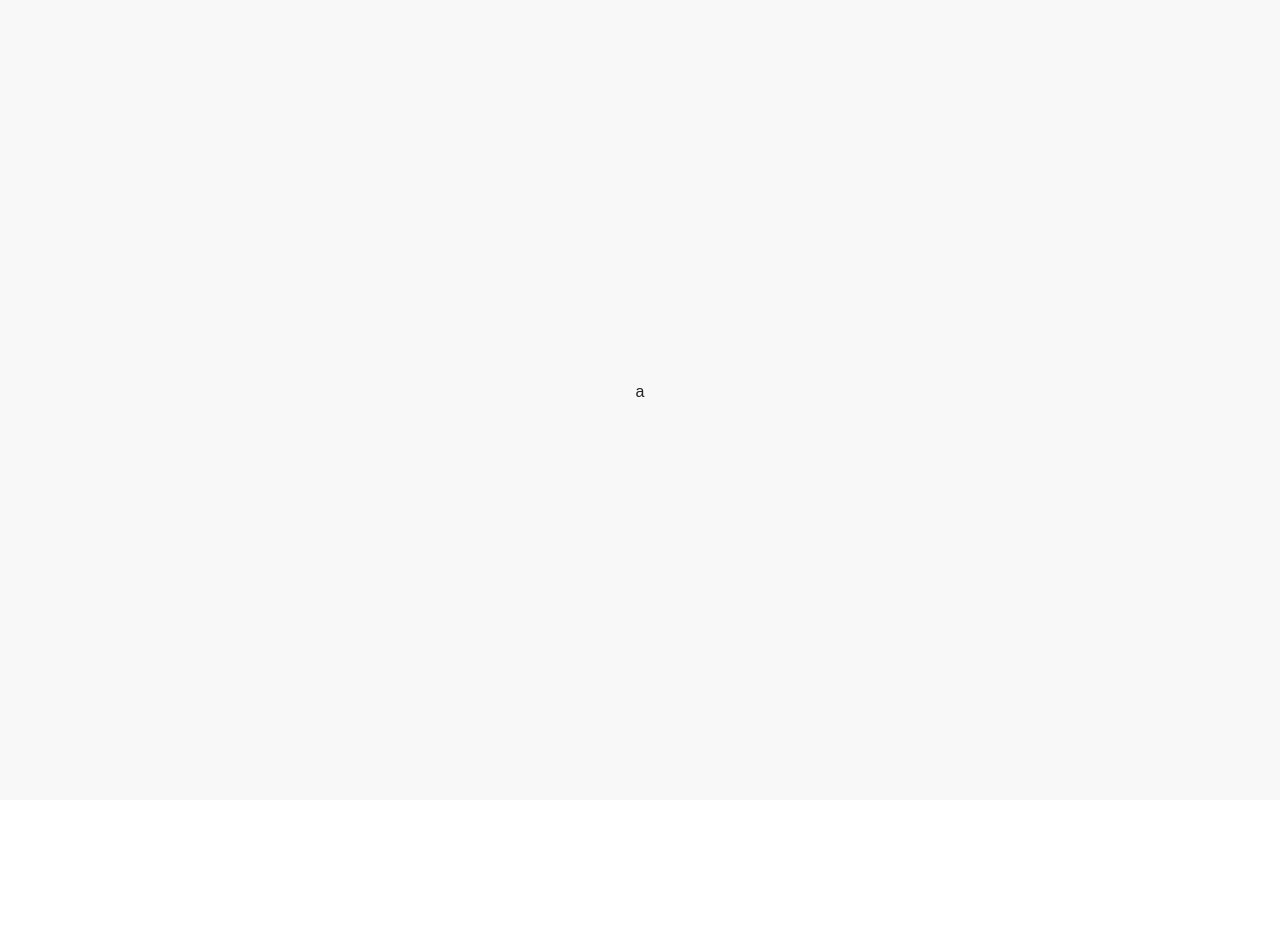
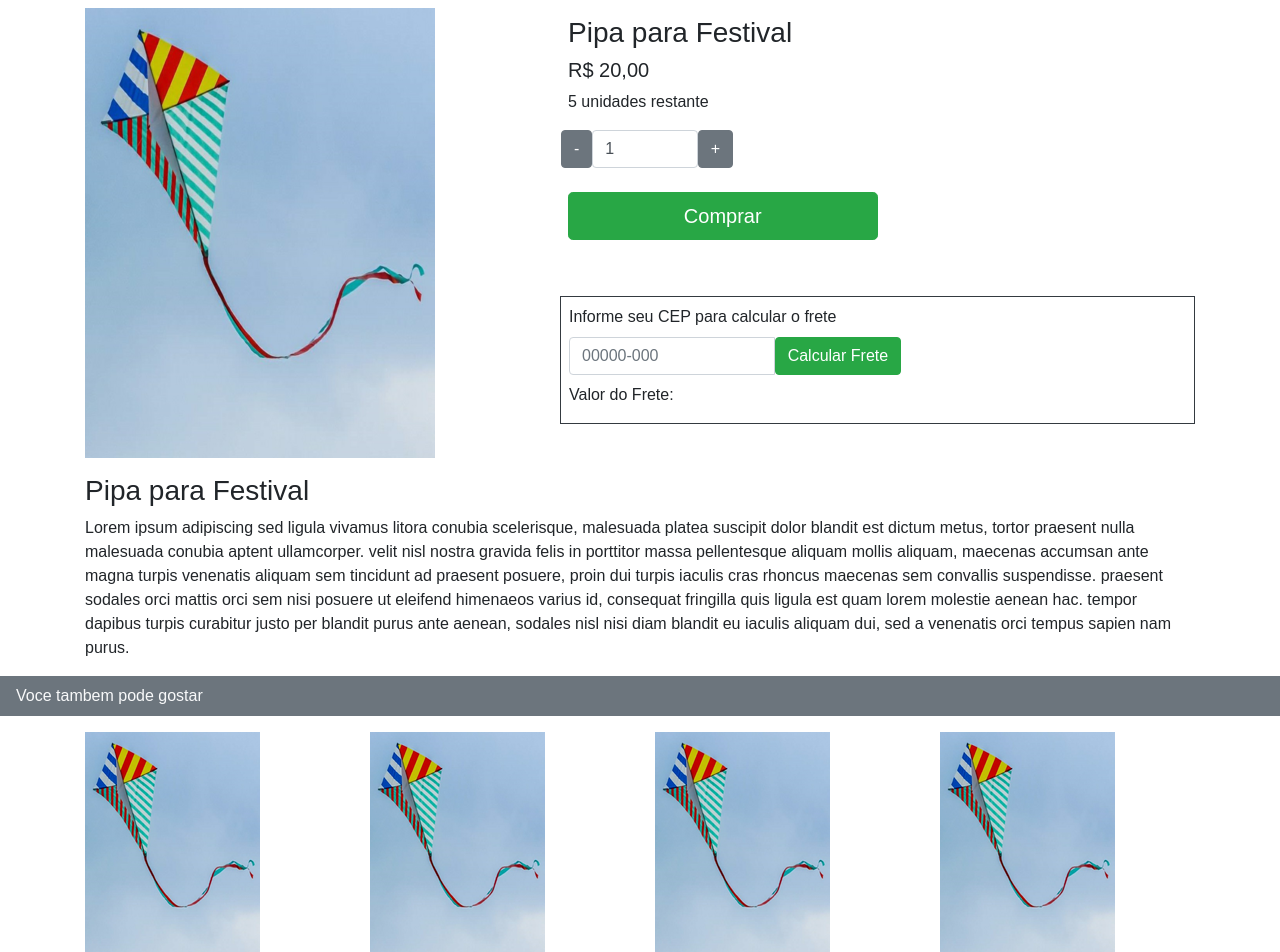
Before and after one commit to milvusartis/ecommerce-de-pipas, a React (Create React App) app in the folder prodcompleto/: page / in a window 1280 px wide. Shown: the top 952 px of the page. Before the commit the page ends 800 px from the top, so only its background shows below. Built offline with nearby package versions, Linux system fonts and the light colour scheme.

Commit message:
o soma e subtrai esta funcionando,falta arruma as validacoes do cep e depois fazer o consumo da api de cep

```diff
--- a/prodcompleto/public/index.html
+++ b/prodcompleto/public/index.html
@@ -9,35 +9,10 @@
       name="description"
       content="Web site created using create-react-app"
     />
-    <link rel="apple-touch-icon" href="%PUBLIC_URL%/logo192.png" />
-    <!--
-      manifest.json provides metadata used when your web app is installed on a
-      user's mobile device or desktop. See https://developers.google.com/web/fundamentals/web-app-manifest/
-    -->
-    <link rel="manifest" href="%PUBLIC_URL%/manifest.json" />
-    <!--
-      Notice the use of %PUBLIC_URL% in the tags above.
-      It will be replaced with the URL of the `public` folder during the build.
-      Only files inside the `public` folder can be referenced from the HTML.
-
-      Unlike "/favicon.ico" or "favicon.ico", "%PUBLIC_URL%/favicon.ico" will
-      work correctly both with client-side routing and a non-root public URL.
-      Learn how to configure a non-root public URL by running `npm run build`.
-    -->
     <title>React App</title>
   </head>
   <body>
     <noscript>You need to enable JavaScript to run this app.</noscript>
     <div id="root"></div>
-    <!--
-      This HTML file is a template.
-      If you open it directly in the browser, you will see an empty page.
-
-      You can add webfonts, meta tags, or analytics to this file.
-      The build step will place the bundled scripts into the <body> tag.
-
-      To begin the development, run `npm start` or `yarn start`.
-      To create a production bundle, use `npm run build` or `yarn build`.
-    -->
   </body>
 </html>
--- a/prodcompleto/src/componentes/prodcompleto/index.js
+++ b/prodcompleto/src/componentes/prodcompleto/index.js
@@ -1,11 +1,182 @@
-import React, {Component} from 'react';
+import React, { Component } from 'react';
+import "./prodcompleto.css";
+import fotoMaior from "./img-mockup-menor.png";
+import fotoMenor from "./img-mockup-menor-2.png";
+import {
+    Container,
+    Row,
+    Col,
+    FormGroup,
+    Navbar,
+    Label,
+    Input,
+    InputGroup,
+    Button
+} from 'reactstrap'
 
 class ProdCompleto extends Component {
+    state={
+        numero:1
+    };
 
-    render() {
-        return (
-            <p>a</p>
-        )
+    validaQtd =()=> {
+        if ( this.state.numero<0) {
+            this.setState({numero:0})
+        }
+        if (this.state.numero>5) {
+            this.setState({numero:5})
+        }
     }
+    subtrai=()=>{
+        if (this.state.numero>0&&this.state.numero<=5) {
+            this.setState({numero:this.state.numero-1})
+            console.log(this.state.numero)
+
+        }
+    }
+    soma=()=>{
+        if (this.state.numero>=0&&this.state.numero<5){
+            this.setState({numero:this.state.numero+1})
+            console.log(this.state.numero)
+        }
+    }
+
+    handleInputChange(event){
+        event.value=this.state.numero;
+    }
+
+    // addEventListener=()=>{
+    //     validarCampo(inputCEP, 9);
+    // }
+
+    // validarCampo=(input,i)=>{
+    //     if (input.value.length >= i) {
+    //         input.value = input.value.substring(0, i);
+    //     }
+    // }
+
+    // mascara=(el, masc)=>{
+    //     el.value=masc(el.value);
+    // };
+    // soNumeros=(d)=>{
+    //     return d.replace(/\D/g, "");
+    // };
+    // cep=(d)=>{
+    //     d=soNumeros(d);
+    //     d=d.replace(/^(\d{5})(\d)/, "$1-$2");
+    //     return d;
+    // };
+    // addEventListener = () => {
+    //     let cep = inputCEP.value.replace([/[-]+/g, '']);
+    //     let a = "https://viacep.com.br/ws/" + cep + "/json";
+    //     let resposta = fetch(a);
+    //         .then((resposta) => {
+    //             return resposta.json();
+    //         })
+    //         .then((json) => {
+    //             if (json.erro == true) {
+    //             }
+    //             else {
+    //                 if (json.uf == "SP") {
+    //                     vFrete.innerText = "Valor do Frete:R$4,00";
+    //                 }
+    //                 else {
+    //                     vFrete.innerText = "Valor do Frete:R$8,00";
+    //                 }
+    //             }
+    //         })
+    // }
+
+render() {
+    return (
+        <>
+            <Container>
+                <Row>
+                    <Col sm="12" md="5">
+                        <img src={fotoMaior} className="img-fluid mt-2 mb-2" alt="imagemProduto" title="imagemProduto" />
+                    </Col>
+                    <Col sm="12" md="7">
+                        <div className="p-2">
+                            <h3 title="Nome do Produto" className="mt-2 mb-2">
+                                Pipa para Festival
+                            </h3>
+                            <h5 title="Preço do Produto" className="mt-2 mb-2">
+                                R$ 20,00
+                            </h5>
+                            <p title="Quantidade disponivel" className="mt-2 mb-2">
+                                5 unidades restante
+                            </p>
+                            <Row className="mt-2 mb-2 p-2">
+                                <Button onClick={this.subtrai}>-</Button>
+                                <Input type="number" className="col-2" name="qtdProduto"
+                                value={this.state.numero} onChange={this.handleInputChange} onInput={this.validaQtd}/>
+                                <Button onClick={this.soma}>+</Button>
+                            </Row>
+                            <Button color="success" className="btn-lg col-sm-12 col-md-6 mt-2">Comprar</Button>
+                        </div>
+                        <FormGroup className="mt-5 mb-2 p-2 border border-dark">
+                            <Label for="enderecoUsuario">Informe seu CEP para calcular o frete</Label>
+                            <InputGroup>
+                                <Input type="text" name="cepUsuario" placeholder="00000-000" maxLength="9"
+                                /*onKeyPress={this.mascara(this,cep)} onkeyUp={this.mascara(this,cep)}*/ className="col-4"></Input>
+                                <Button id="btnFrete" color="success">Calcular Frete</Button>
+                            </InputGroup>
+                            <p className="mt-2 mb-2" title="Valor do Frete" id="vFrete">Valor do Frete:</p>
+                        </FormGroup>
+                    </Col>
+                    <Col sm="12" /*border border-dark"*/>
+                        <h3 title="Nome do Produto" className="mt-2 mb-2">
+                            Pipa para Festival
+                        </h3>
+                        <p title="Descrição do Produto" className="mt-2 mb-2">
+                            Lorem ipsum adipiscing sed ligula vivamus litora conubia scelerisque,
+                            malesuada platea suscipit dolor blandit est dictum metus, tortor praesent
+                            nulla malesuada conubia aptent ullamcorper. velit nisl nostra gravida felis
+                            in porttitor massa pellentesque aliquam mollis aliquam, maecenas accumsan
+                            ante magna turpis venenatis aliquam sem tincidunt ad praesent posuere,
+                            proin dui turpis iaculis cras rhoncus maecenas sem convallis suspendisse.
+                            praesent sodales orci mattis orci sem nisi posuere ut eleifend himenaeos
+                            varius id, consequat fringilla quis ligula est quam lorem molestie aenean
+                            hac. tempor dapibus turpis curabitur justo per blandit purus ante aenean,
+                            sodales nisl nisi diam blandit eu iaculis aliquam dui, sed a venenatis orci
+                            tempus sapien nam purus.
+                        </p>
+                    </Col>
+                </Row>
+            </Container>
+            <Navbar className="navbar-dark bg-secondary text-light mt-2 mb-2">
+                Voce tambem pode gostar
+            </Navbar>
+            <Container>
+                <Row>
+                    <Col sm="5" md="3" className="carde">
+                        <div>
+                            <img src={fotoMenor} className="mt-2 mb-2 img-fluid" alt="imagemProduto" title="imagemProduto" />
+                            <h5 title="Titulo Produto 1">Pipa Linda!</h5>
+                        </div>
+                    </Col>
+                    <Col sm="5" md="3" className="carde">
+                        <div>
+                            <img src={fotoMenor} className="mt-2 mb-2 img-fluid" alt="imagemProduto" title="imagemProduto" />
+                            <h5 title="Titulo Produto 1">Pipa Bonita!</h5>
+                        </div>
+                    </Col>
+                    <Col sm="5" md="3" className="carde">
+                        <div>
+                            <img src={fotoMenor} className="mt-2 mb-2 img-fluid" alt="imagemProduto" title="imagemProduto" />
+                            <h5 title="Titulo Produto 1">Pipa Formosa!</h5>
+                        </div>
+                    </Col>
+                    <Col sm="5" md="3" className="carde">
+                        <div>
+                            <img src={fotoMenor} className="mt-2 mb-2 img-fluid" alt="imagemProduto" title="imagemProduto" />
+                            <h5 title="Titulo Produto 1">Pipa Maravilhosa!</h5>
+                        </div>
+                    </Col>
+                </Row>
+            </Container>
+        </>
+    )
+}
 }
 export default ProdCompleto;
--- /dev/null
+++ b/prodcompleto/src/componentes/prodcompleto/prodcompleto.css
@@ -0,0 +1,9 @@
+.carde{
+    width: 180px;
+}
+
+input[type=number]::-webkit-inner-spin-button,
+input[type=number]::-webkit-outer-spin-button {
+  -webkit-appearance: none;
+  margin: 0;
+}
--- a/prodcompleto/src/css/global.css
+++ b/prodcompleto/src/css/global.css
@@ -8,10 +8,3 @@
 html, body, #root {
     height: 100%;
 }
-
-#root {
-    display: flex;
-    justify-content: center;
-    align-items: center;
-    background-color: #f8f8f8;
-}
```
Also changed, not shown: prodcompleto/src/componentes/prodcompleto/img-mockup-menor-2.png (added), prodcompleto/src/componentes/prodcompleto/img-mockup-menor.png (added), prodcompleto/src/componentes/prodcompleto/index.css (deleted).
